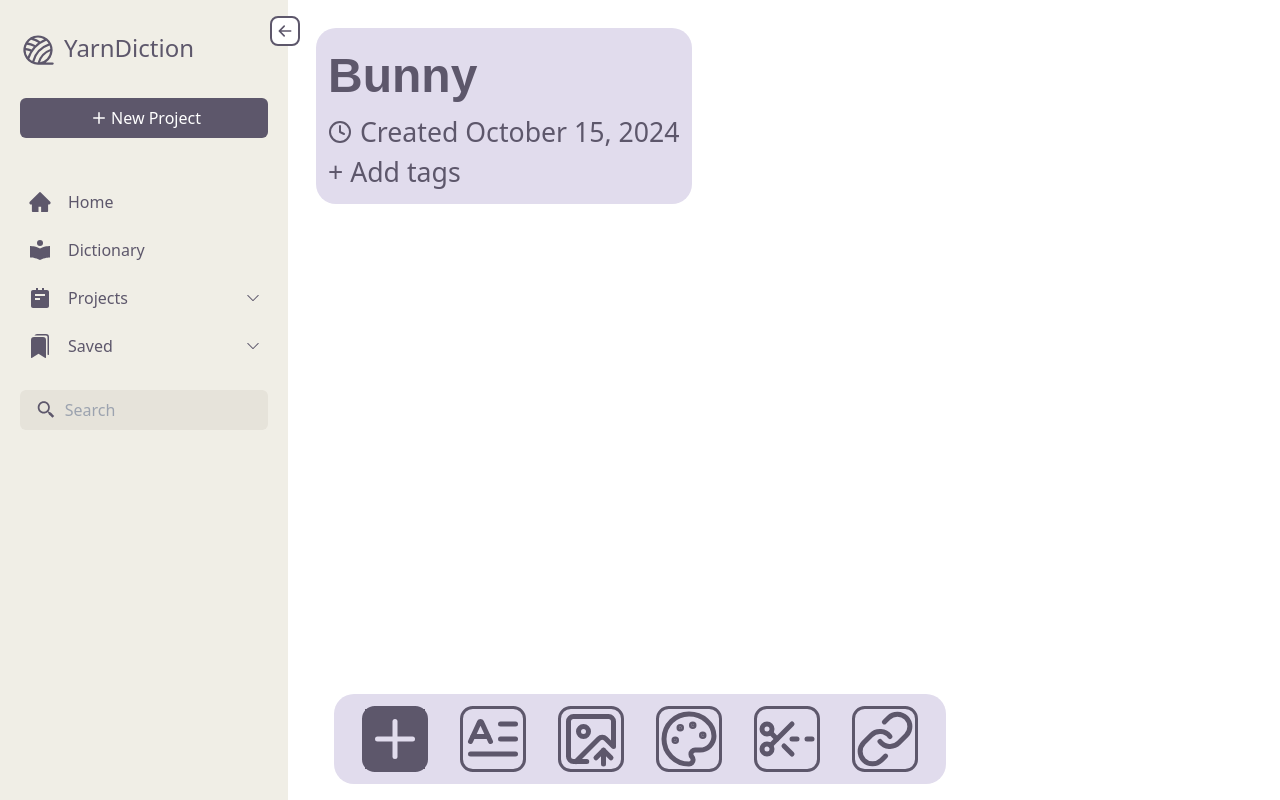
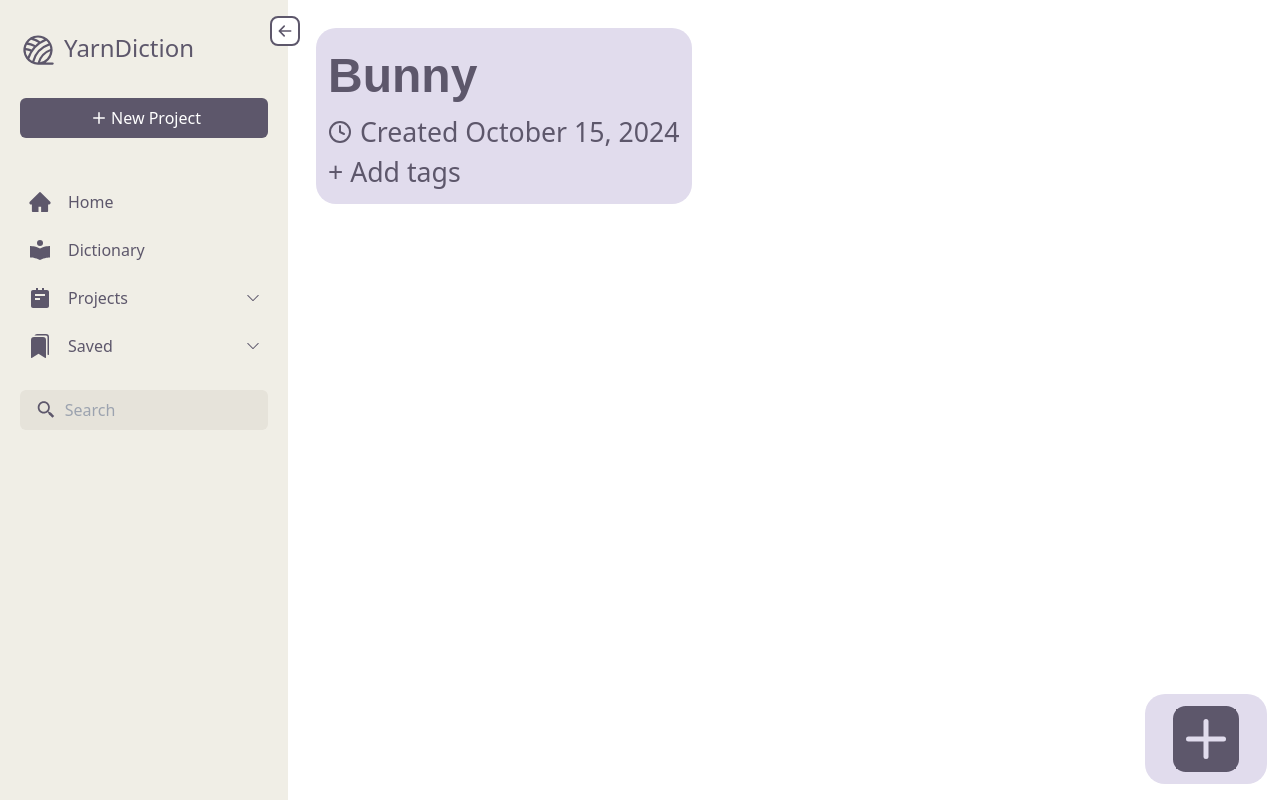
Before and after one commit to kyrdo/cis5120-a05, a React (Vite) app: page /newproj in a window 1280 px wide. Built offline with nearby package versions, Linux system fonts and the light colour scheme.

Commit message:
Changed UploadBlock component to toggle

```diff
--- a/package.json
+++ b/package.json
@@ -10,6 +10,7 @@
     "preview": "vite preview"
   },
   "dependencies": {
+    "lucide-react": "^0.456.0",
     "react": "^18.3.1",
     "react-dom": "^18.3.1",
     "react-icons": "^5.3.0",
--- /dev/null
+++ b/src/components/ToggleVisibility.tsx
@@ -0,0 +1,23 @@
+import React, { useState } from 'react'
+import { Plus } from 'lucide-react';
+
+const ToggleVisibility = ({
+  visible = true,
+  iconSize = 60,
+  children }) => {
+  const [show, setShow] = useState(visible)
+
+  return (
+    <React.Fragment>
+      {show && children}
+      <button className="inspo-button" onClick={() => setShow(!show)}>
+      <Plus size={iconSize} style={{
+              color: "#E1DCED",
+              backgroundColor: "#5D576B"
+          }}/>
+      </button>
+    </React.Fragment>
+  )
+}
+
+export default ToggleVisibility
--- a/src/components/UploadBlock.tsx
+++ b/src/components/UploadBlock.tsx
@@ -1,7 +1,8 @@
-import { ScissorsLineDashed, ImageUp, Plus, LetterText, Link, Palette } from 'lucide-react';
+import { ImageUp, Plus, LetterText, Palette } from 'lucide-react';
 import TextBlock from "./TextBlock.tsx";
 import ImageBlock from "./ImageBlock.tsx";
 import PaletteBlock from "./PaletteBlock.tsx";
+import ToggleVisibility from './ToggleVisibility.tsx';
 
 const UploadBlock = ({ addComponent }): JSX.Element => {
 
@@ -34,21 +35,16 @@ const UploadBlock = ({ addComponent }): JSX.Element => {
       <div className="inspo-block" style={{
           display: "flex",
           position: "fixed",
-          bottom: 0,
-          left: "50%",
-          transform: "translateX(-50%)",
+          bottom: "0",
+          left: "99%",
+          transform: "translateX(-100%)",
           zIndex: 9999 //makes sure always on top
       }}>
-          <button className="inspo-button"><Plus size={iconSize} style={{
-              color: "#E1DCED",
-              backgroundColor: "#5D576B",
-              cursor: "default"
-          }}/></button>
-          <button className="inspo-button" onClick={() => handleButtonClick('Text')}><LetterText size={iconSize}/></button>
-          <button className="inspo-button" onClick={() => handleButtonClick('Image')}><ImageUp size={iconSize}/></button>
-          <button className="inspo-button" onClick={() => handleButtonClick('Palette')}><Palette size={iconSize}/></button>
-          <button className="inspo-button" onClick={() => handleButtonClick('Pattern')}><ScissorsLineDashed size={iconSize}/></button>
-          <button className="inspo-button" onClick={() => handleButtonClick('Link')}><Link size={iconSize}/></button>
+          <ToggleVisibility visible={false}>
+            <button className="inspo-button" onClick={() => handleButtonClick('Text')}><LetterText size={iconSize}/></button>
+            <button className="inspo-button" onClick={() => handleButtonClick('Image')}><ImageUp size={iconSize}/></button>
+            <button className="inspo-button" onClick={() => handleButtonClick('Palette')}><Palette size={iconSize}/></button>
+          </ToggleVisibility>
       </div>
 
   );
```
Also changed, not shown: 1 other file (tests, documents, lock files or other folders).
